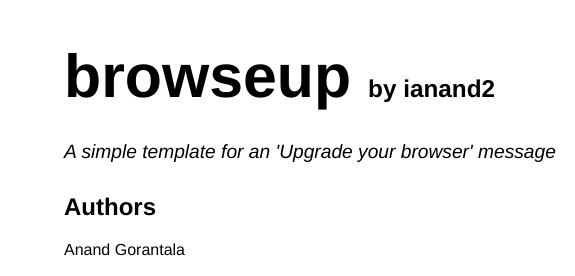
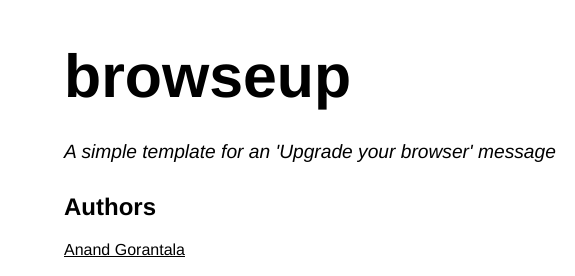
Before and after one commit to anandgorantala/browseup, a plain HTML site: page index.html in a window 1280 px wide. Shown: the top 276 px of the page, 226-801 px from the left. Drawn offline with Linux system fonts and the light colour scheme.

Commit message:
design changes

```diff
--- a/index.html
+++ b/index.html
@@ -42,15 +42,14 @@
         <img border="0" width="90" src="http://github.com/images/modules/download/tar.png"></a>
     </div>
 
-    <h1><a href="http://github.com/ianand2/browseup">browseup</a>
-      <span class="small">by <a href="http://github.com/ianand2">ianand2</a></span></h1>
+    <h1><a href="http://github.com/ianand2/browseup">browseup</a></h1>
 
     <div class="description">
       A simple template for an 'Upgrade your browser' message
     </div>
 
     <h2>Authors</h2>
-<p>Anand Gorantala
+<p><a href="http://github.com/ianand2">Anand Gorantala</a>
 <br/>      </p>
 <h2>Demo</h2>
 <p><a href="browseup.html">You can see a demo of the page here</a>
```
